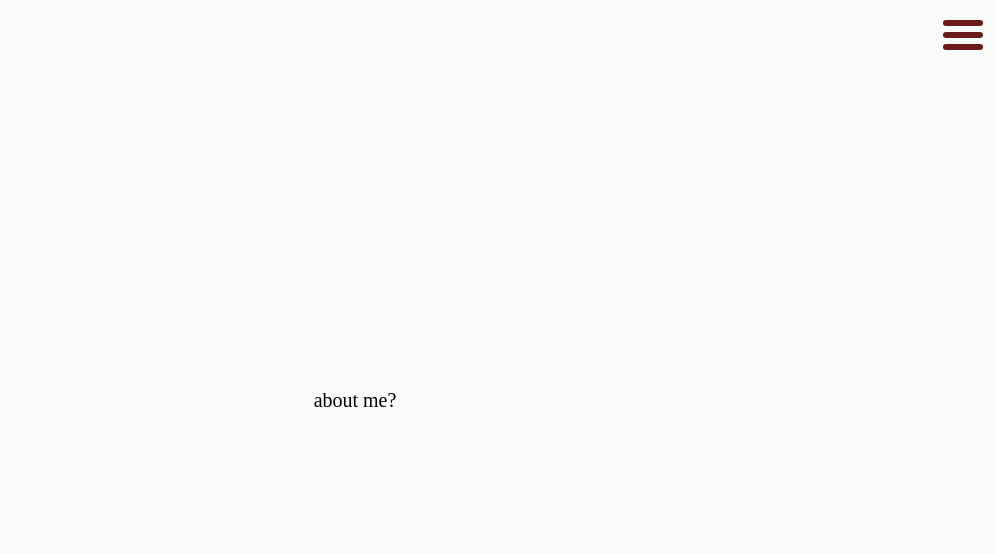
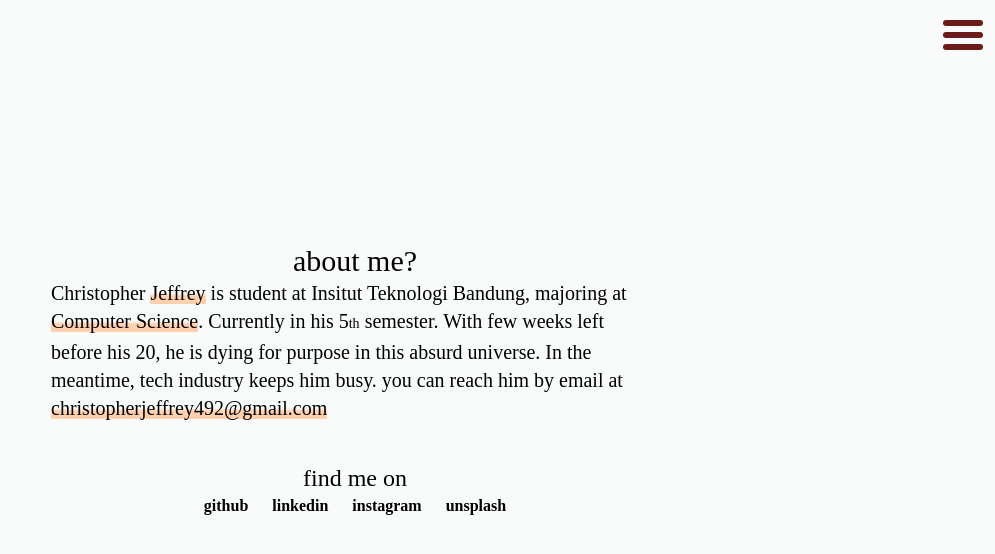
Before and after one commit to christojeffrey/main-christojeffrey, a Next.js app: page /about in a window 1280 px wide. Shown: the top 554 px of the page, without its empty margins (285-1280 px from the left). Built offline with nearby package versions, Linux system fonts and the light colour scheme.

Commit message:
nambahin sosial media. masih kurang ganteng. tapi fungsional

```diff
--- /dev/null
+++ b/components/modifiedText/modifiedText.module.css
@@ -0,0 +1,3 @@
+.highlight {
+  background: linear-gradient(180deg, rgba(255, 255, 255, 0) 50%, #ffd0ae 65%);
+}
--- /dev/null
+++ b/components/modifiedText/modifiedText.tsx
@@ -0,0 +1,33 @@
+import styles from "./modifiedText.module.css";
+import { useEffect, useState } from "react";
+
+export const HighlightedText = ({ children }) => {
+  return <span className={styles.highlight}>{children}</span>;
+};
+
+export const TextClickCopy = ({ children }: { children: any }) => {
+  const [text, setText] = useState(children);
+
+  const onClick = () => {
+    navigator.clipboard.writeText(children);
+    // change children for a few second
+    setText("text copied!");
+    setTimeout(() => {
+      setText(children);
+    }, 1000);
+  };
+
+  return (
+    <span onClick={onClick} className={styles.highlight}>
+      {text}
+    </span>
+  );
+};
+
+export const SocialLink = ({ link, children }) => {
+  return (
+    <span className=" m-3 hover:text-red font-bold text-md">
+      <a href={link}>{children}</a>
+    </span>
+  );
+};
--- a/components/navbar/navbar.module.css
+++ b/components/navbar/navbar.module.css
@@ -33,7 +33,7 @@
 
 .overlay {
   clip-path: circle(0px at calc(100% - 20px) 40px);
-  transition: all 400ms ease-in-out;
+  transition: all 250ms ease-in-out;
 }
 
 .overlayActive {
--- a/pages/about.tsx
+++ b/pages/about.tsx
@@ -1,8 +1,7 @@
-import { useEffect } from "react";
 import { useSpring, animated } from "react-spring";
 import NavBar from "../components/navbar/navbar";
 import styles from "../styles/Home.module.css";
-
+import { HighlightedText, TextClickCopy, SocialLink } from "../components/modifiedText/modifiedText";
 const About = () => {
   const props = useSpring({ to: { opacity: 1 }, from: { opacity: 0 } });
   return (
@@ -11,7 +10,20 @@ const About = () => {
         {/* <Header /> */}
         <NavBar />
         <main className={`${styles.main} `}>
-          <div className="text-xl ">about me?</div>
+          <div className="text-3xl">about me?</div>
+          <div className="text-xl w-1/2">
+            Christopher <HighlightedText>Jeffrey</HighlightedText> is student at Insitut Teknologi Bandung, majoring at <HighlightedText>Computer Science</HighlightedText>. Currently in his 5<span className="text-sm leading-loose">th</span>{" "}
+            semester. With few weeks left before his 20, he is dying for purpose in this absurd universe. In the meantime, tech industry keeps him busy. you can reach him by email at{" "}
+            <TextClickCopy>christopherjeffrey492@gmail.com</TextClickCopy>
+          </div>
+          {/* other social media link */}
+          <div className="m-5 p-5">
+            <div className="text-2xl text-center">find me on</div>
+            <SocialLink link="https://github.com/christojeffrey">github</SocialLink>
+            <SocialLink link="https://www.linkedin.com/in/christojeffrey/">linkedin</SocialLink>
+            <SocialLink link="https://www.instagram.com/christojeffrey/">instagram</SocialLink>
+            <SocialLink link="https://unsplash.com/@christojeffrey">unsplash</SocialLink>
+          </div>
         </main>
         {/* <Footer /> */}
       </div>
```
